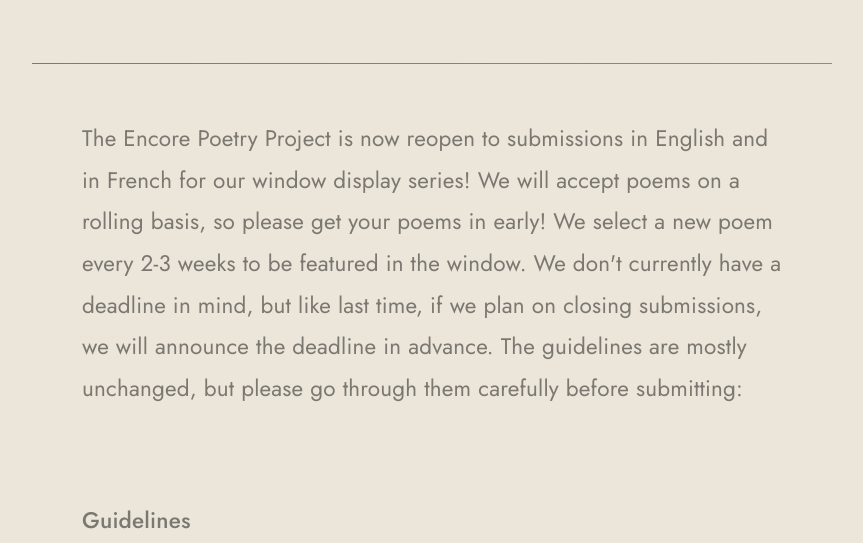
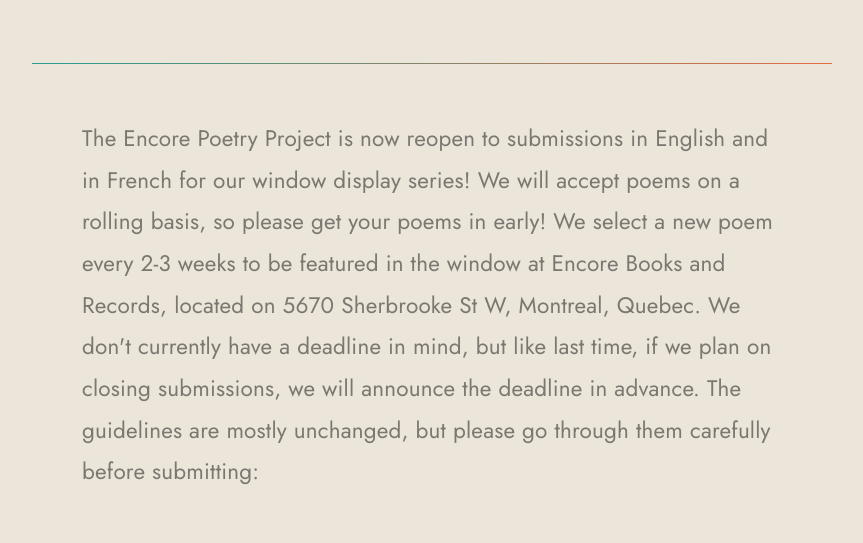
Before and after one commit to JacksonDunnigan/Encore-Website, a React (Vite) app in the folder my-app/: page /featured in a window 1280 px wide. Shown: the part 1030-1573 px from the top of the page, without its empty margins (208-1071 px from the left). Built offline with nearby package versions, Linux system fonts and the light colour scheme.

Commit message:
added adress

```diff
--- a/my-app/src/pages/WindowSeries.jsx
+++ b/my-app/src/pages/WindowSeries.jsx
@@ -18,7 +18,8 @@
         <p className="hero-sub">
           The Encore Poetry Project is now reopen to submissions in English and in French
           for our window display series! We will accept poems on a rolling basis, so please
-          get your poems in early! We select a new poem every 2-3 weeks to be featured in the window.
+          get your poems in early! We select a new poem every 2-3 weeks to be featured in the window
+          at Encore Books and Records, located on 5670 Sherbrooke St W, Montreal, Quebec.
           We don't currently have a deadline in mind, but like last
           time, if we plan on closing submissions, we will announce the deadline in advance.
           The guidelines are mostly unchanged, but please go through them carefully before submitting:
@@ -47,7 +48,6 @@
             />
           </div>
         </div>
-
         <p className="hero-sub">
           If we've already published you, please wait a year from your display date before
           submitting again. If you've submitted in the past and weren't accepted, we encourage
```
Also changed, not shown: 1 other file (tests, documents, lock files or other folders).
